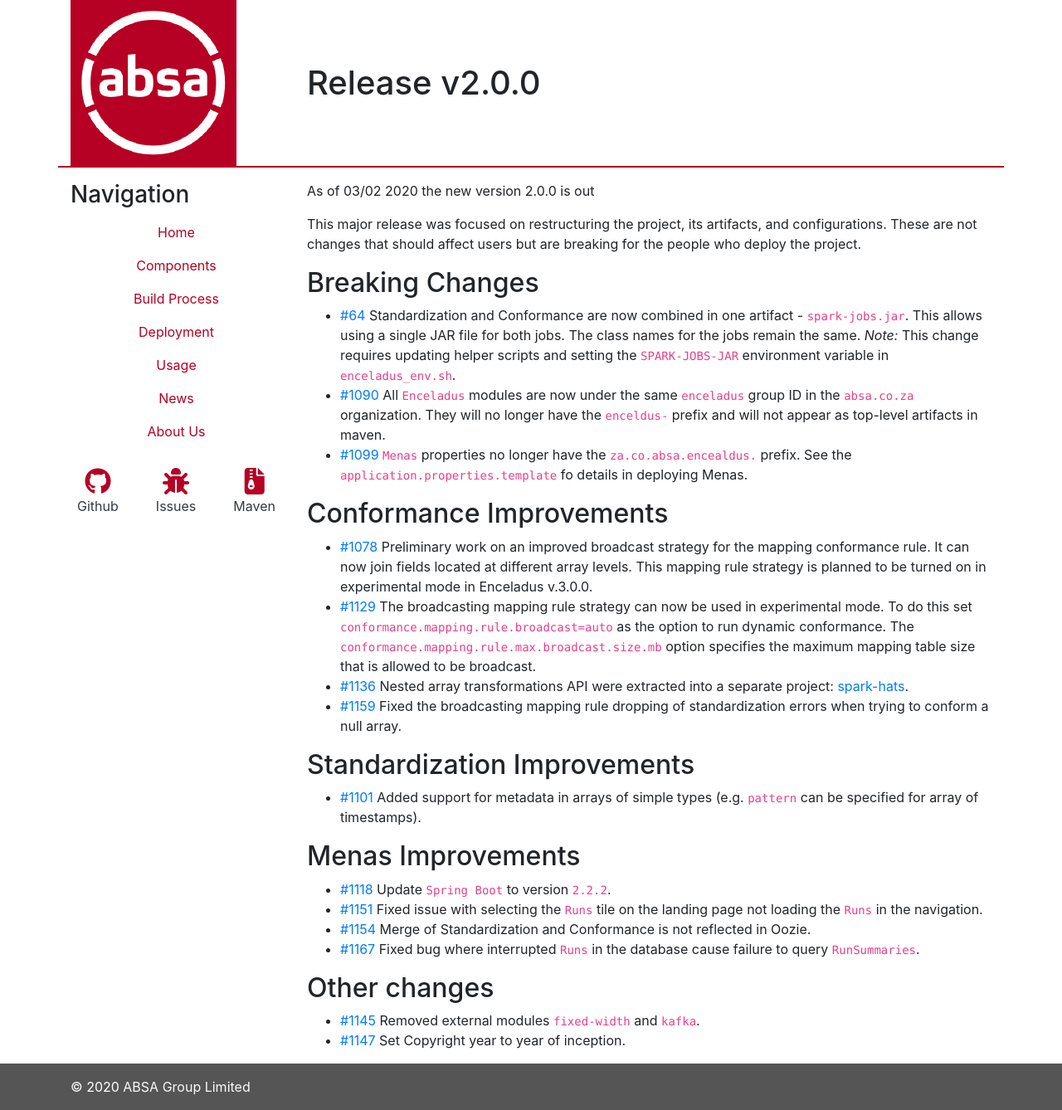
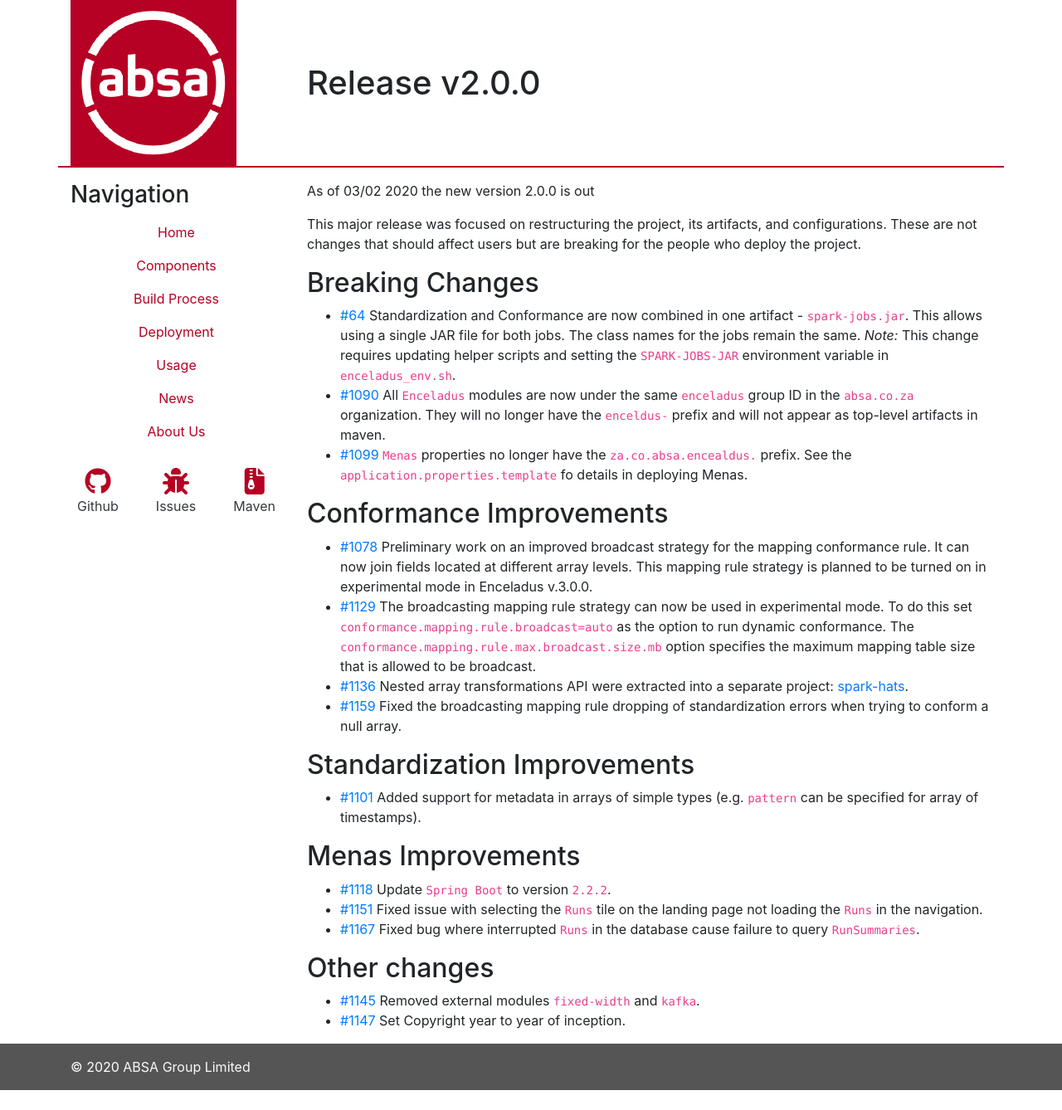
Before and after one commit to AbsaOSS/enceladus, a Jekyll site: the page built from _posts/2020-02-03-release-2.0.0.md, in a window 1280 px wide. Shown: the whole page at 83% size. Built offline with Jekyll 4.4.1, drawn with Linux system fonts in a browser that asks for light colours; nearby versions of some CDN libraries; after the commit the page ends 1314 px from its top, so only the background shows below that.

Commit message:
#1169 Remove release note for #1154 because it addresses an unreleased bug

```diff
--- a/_posts/2020-02-03-release-2.0.0.md
+++ b/_posts/2020-02-03-release-2.0.0.md
@@ -37,7 +37,6 @@
 ## Menas Improvements
 - [#1118]({{ site.github.issues_url }}/1118) Update `Spring Boot` to version `2.2.2`.
 - [#1151]({{ site.github.issues_url }}/1151) Fixed issue with selecting the `Runs` tile on the landing page not loading the `Runs` in the navigation.
-- [#1154]({{ site.github.issues_url }}/1154) Merge of Standardization and Conformance is not reflected in Oozie.
 - [#1167]({{ site.github.issues_url }}/1167) Fixed bug where interrupted `Runs` in the database cause failure to query `RunSummaries`.
 
 ## Other changes
```
